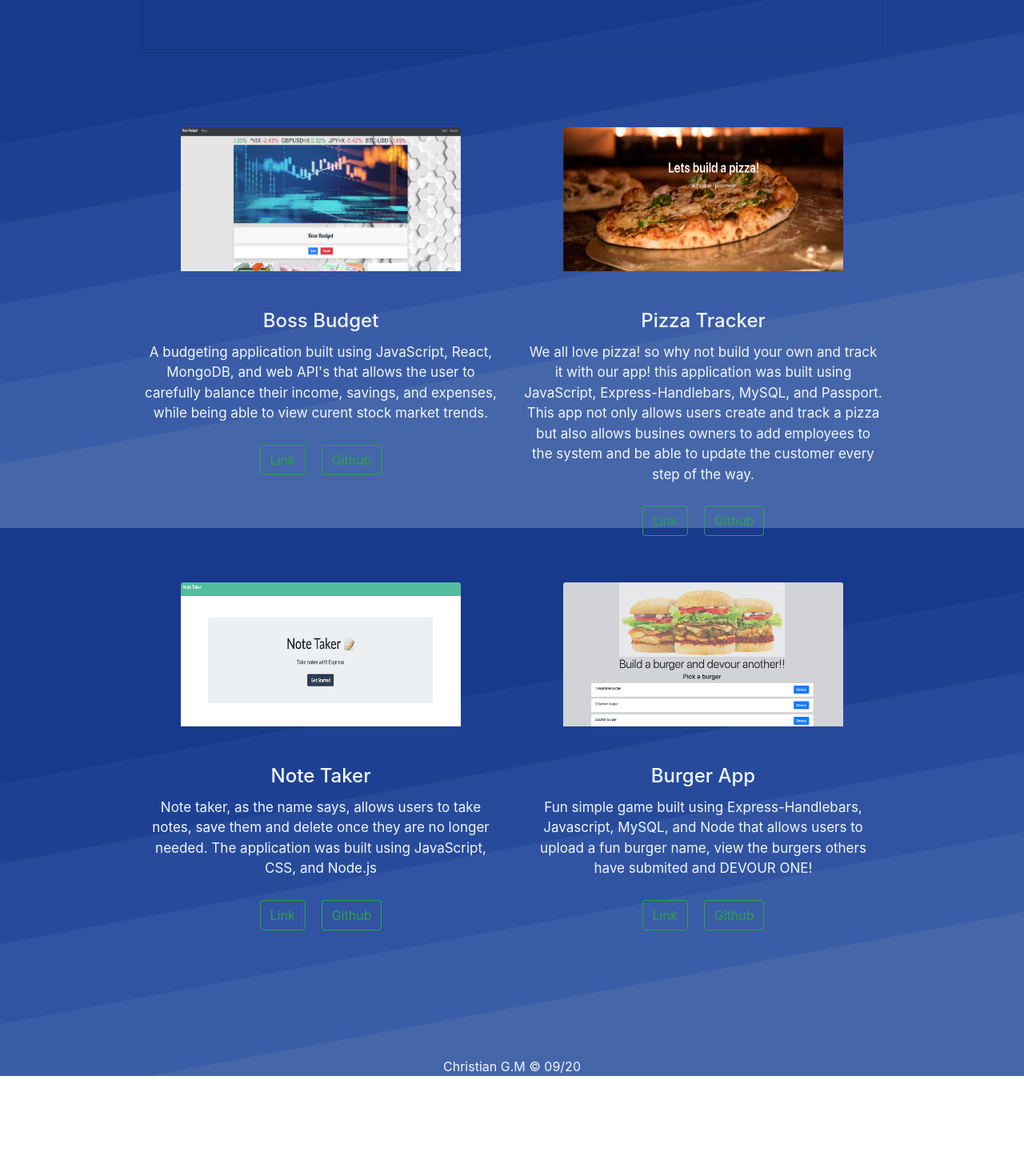
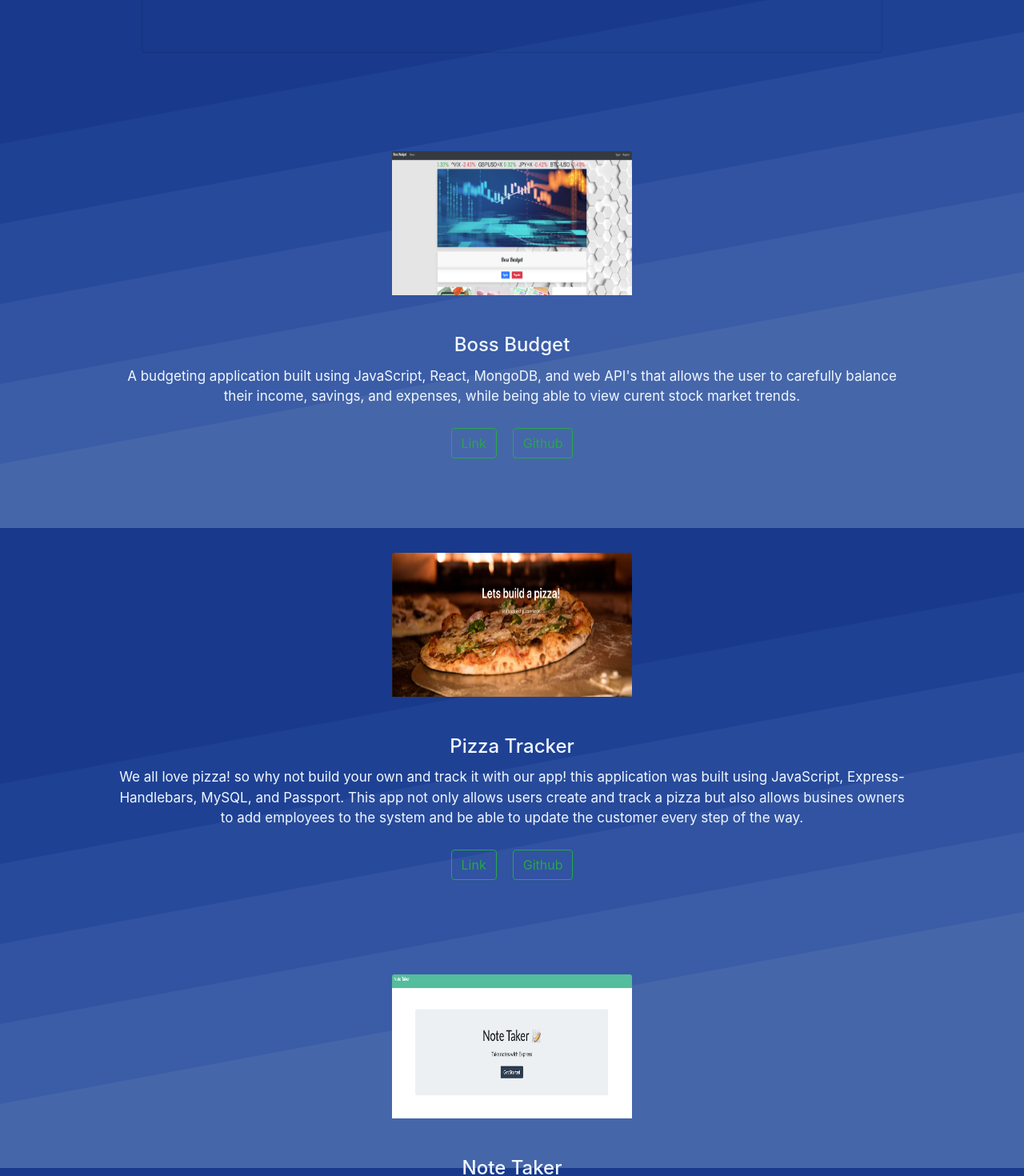
Before and after one commit to cag-martinez/Portfolio, a React (Create React App) app: page / in a window 1280 px wide. Shown: the part 940-2410 px from the top of the page at 80% size. Before the commit the page ends 2285 px from the top, so only its background shows below. Built offline with nearby package versions, Linux system fonts and the light colour scheme; a web font is replaced by a local one.

Commit message:
updated and fixed margins on project dards

```diff
--- a/src/components/Card/index.js
+++ b/src/components/Card/index.js
@@ -6,7 +6,7 @@ const Card = (props) => {
     <div>
       <div className="project-card text-center">
         <div className="overflow">
-          <img src={props.imgsrc} style={{width:"350px", height:"180px"}} alt="altName" className="card-img-top" />
+          <img src={props.imgsrc} style={{width:"300px", height:"180px"}} alt="altName" className="card-img-top" />
         </div>
         <div className="card-body">
           <h4 className="card-title"> {props.title}</h4>
--- a/src/components/Card/style.css
+++ b/src/components/Card/style.css
@@ -1,6 +1,7 @@
 .project-card {
     width: inherit;
     margin: inherit;
+    margin-top: 60px;
 }
 
 .card-body {
--- a/src/pages/Home.js
+++ b/src/pages/Home.js
@@ -153,7 +153,7 @@ function Home() {
 
       <div className="flex-container  justify-content-center">
       <div className="row">
-        <div className="col-12 col-md-6">
+        <div className="col-sm-12">
           <Card
             imgsrc={img4}
             title="Boss Budget"
@@ -164,7 +164,7 @@ function Home() {
             }
           />
         </div>
-        <div className="col-12 col-md-6">
+        <div className="col-sm-12">
           <Card
             imgsrc={img6}
             title="Pizza Tracker"
@@ -176,7 +176,7 @@ function Home() {
           />
         </div>
 
-        <div className="col-12 col-md-6">
+        <div className="col-sm-12">
           <Card
             imgsrc={img5}
             title="Note Taker"
@@ -198,7 +198,7 @@ function Home() {
             }
           />
         </div> */}
-        <div className="col-12 col-md-6">
+        <div className="col-sm-12">
           <Card
             imgsrc={img1}
             title="Burger App"
--- a/src/pages/home.css
+++ b/src/pages/home.css
@@ -45,3 +45,8 @@
 .aboutMe {
     font-family: 'Long Cang', cursive;
 }
+
+.flex-container {
+    padding: 10px;
+    margin: -40px;
+}
--- a/src/pages/projects.css
+++ b/src/pages/projects.css
@@ -4,4 +4,5 @@ flex-container {
     flex-flow: column wrap;
     justify-content: space-evenly;
     padding-top: 30px;
+    margin-top: 30px;
 }
```
